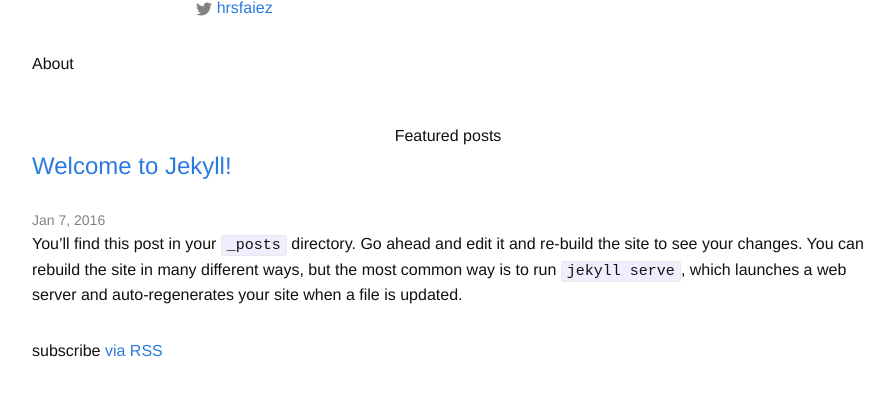
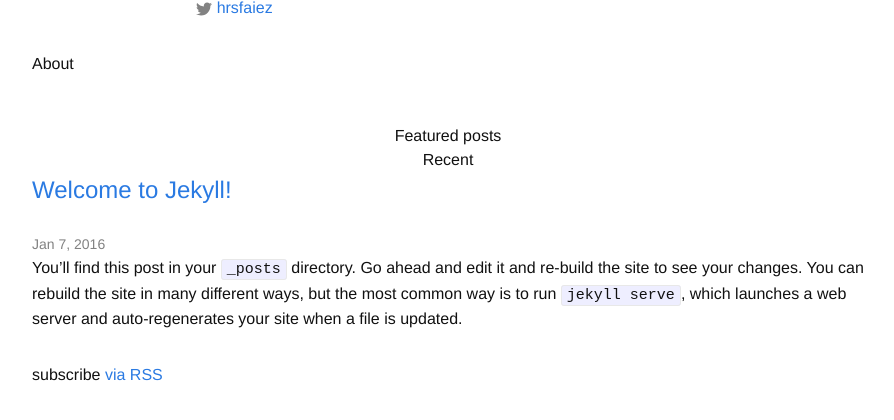
Before and after one commit to haresfaiez/haresfaiez.github.io, a Jekyll site: the page built from index.html, in a window 1280 px wide, cut to the strip 196-616 px from the top of the page. Shown: the whole strip, without its empty margins (192-1086 px from the left). Built offline with Jekyll 4.4.1, drawn with Linux system fonts in a browser that asks for light colours.

Commit message:
Add recent posts title

```diff
--- a/index.html
+++ b/index.html
@@ -3,11 +3,12 @@ layout: default
 ---
 
 <div class="home">
-  <section>
-    <div class="home_centered-title">
-        Featured posts
-    </div>
-  </section>
+  <div class="home_centered-title">
+      Featured posts
+  </div>
+  <div class="home_centered-title">
+      Recent
+  </div>
   <ul class="post-list">
     {% for post in site.posts %}
     <li>
```
